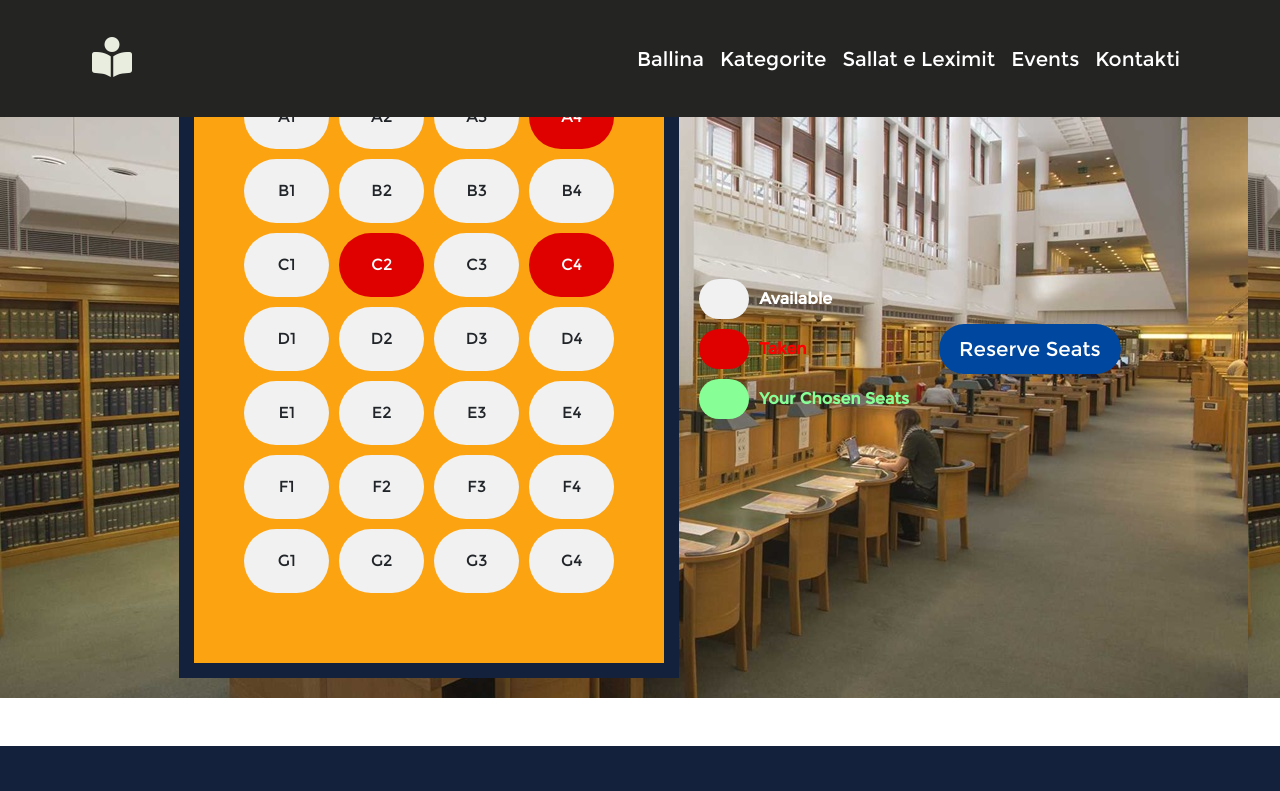
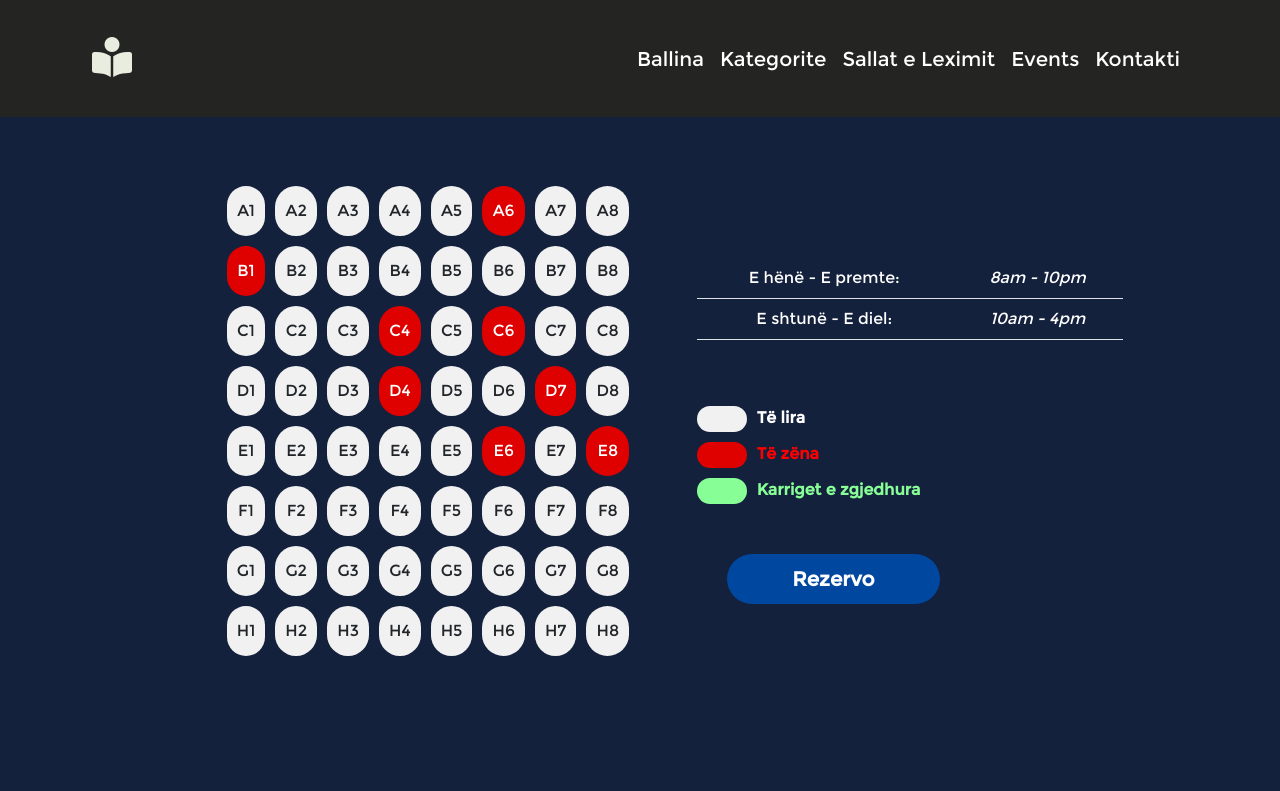
Before and after one commit to BinakuEndri/Biblioteka, a plain HTML site: page seats.html in a window 1280 px wide. Shown: the top 791 px of the page. Drawn offline with nearby package versions, Linux system fonts and the light colour scheme.

Commit message:
Updating seats

```diff
--- a/Script/hover.js
+++ b/Script/hover.js
@@ -17,13 +17,13 @@ window.addEventListener("scroll", function () {
 
 
 var reserve = {
-  // (A) INIT
+
   init : () => {
     // (A1) GET LAYOUT WRAPPER
     let layout = document.getElementById("layout1");
 
     // (A2) GENERATE SEATS
-    for (let i=65; i<=71; i++) { for (let j=1; j<=4; j++) {
+    for (let i=65; i<=72; i++) { for (let j=1; j<=8; j++) {
       let seat = document.createElement("div");
       seat.innerHTML = String.fromCharCode(i) + j;
       seat.className = "seat";
@@ -34,7 +34,7 @@ var reserve = {
     // (A3) FOR DEMO ONLY - RANDOM TAKEN SEATS
     let all = document.querySelectorAll("#layout1 .seat"),
         len = all.length - 1, rnd = [];
-    while (rnd.length != 3) {
+    while (rnd.length != 8) {
       let r = Math.floor(Math.random() * len);
       if (!rnd.includes(r)) { rnd.push(r); }
     }
@@ -55,27 +55,29 @@ var reserve = {
     let selected = document.querySelectorAll("#layout1 .selected");
 
     // (C2) ERROR!
-    if (selected.length == 0) { alert("No seats selected."); }
+    if (selected.length == 0) { alert("Duhet të zgjedhni karrige!"); }
 
     // (C3) SELECTED SEATS
     else {
       // (C3-1) GET SELECTED SEAT NUMBERS
       let seats = [];
       for (let s of selected) { seats.push(s.innerHTML); }
-
-      // (C3-2) DO SOMETHING WITH IT...
-      let data = new FormData();
-      data.append("seats", JSON.stringify(seats));
-      data.append("name", "JON DOE");
-      data.append("email", "JON@DOE.COM");
-      fetch("4-dummy.php", {
-        method: "POST",
-        body : data
-      })
-      .then(res => res.text())
-      .then((txt) => { console.log(txt); });
     }
   }
 };
 
 window.addEventListener("DOMContentLoaded", reserve.init);
+
+
+function animateButton() {
+  var button = document.getElementById("save");
+  button.classList.add("animate");
+  setTimeout(function(){
+    button.classList.remove("animate");
+  }, 300);
+}
+
+document.getElementById("save").addEventListener("click", function(){
+  animateButton();
+  reserve.save();
+});
--- a/Style/seats.css
+++ b/Style/seats.css
@@ -1,8 +1,9 @@
 .seat {
   text-align: center;
-    padding: 20px 10px;
+  padding: 13px 10px;
   border-radius: 50px;
   background: #f1f1f1;
+  cursor: pointer;
 }
 .taken { background: #df0000; color: #fff; }
 .selected { background: #87ff96; }
@@ -11,7 +12,7 @@
 #layout1 {
   max-width: 400px;
   display: grid;
-    grid-template-columns: repeat(4, 1fr);
+  grid-template-columns: repeat(8, 1fr);
   grid-gap: 10px;
   margin-bottom: 20px;
 }
@@ -21,24 +22,19 @@
   display: grid;
   grid-gap: 10px;
   grid-template-columns: 50px auto ;
+
+
 }
 #legend1 .txt {
   display: flex;
-    align-items: center;
+  align-items: left;
 
 }
 
 .txt{
   font-family: "Product Sans",Arial,Helvetica,sans-serif;
   color: white;
-    /* background: ghostwhite;
-            font-size: 12px;
-            padding: 3px;
-            border: 1px solid lightgray;
-            margin: 5px;
-            border-radius: 50px ;
-            display: flex;
-            justify-content: center; */
+
 
 }
 
@@ -56,6 +52,13 @@
 
 }
 
+#save {
+  transition: all 0.1s ease-in-out;
+}
+
+#save.animate {
+  transform: scale(1.1);
+}
 
 
 
@@ -65,9 +68,9 @@
 
 
 .box1{
-    background-color: #FCA311;
+  background-color: #14213D;
   width: 500px;
-    border: 15px solid #14213D;
+
   padding: 50px;
   margin: 20px;
 
--- a/seats.html
+++ b/seats.html
@@ -25,7 +25,7 @@
 
     <title>Document</title>
   </head>
-  <body>
+  <body style="background-color: #14213D;">
     <nav class="navbar fixed-top navbar-expand-lg navbar-dark">
       <div class="container-fluid" style="max-width: 1120px">
         <a class="navbar-brand" href="ballina.html"
@@ -65,7 +65,40 @@
       </div>
     </nav>
 
-   <div class="main-div" style="background-image: url('Foto/bibloteka3.jpg');">
+    <div class="main-div" style=" margin-top: 116px;">
+
+
+
+      <div class="box1">
+         <div id="layout1"></div>
+     </div>
+
+     <div class="col-lg-4 col-md-6 mb-4 mb-md-0">
+
+
+       <table class="table text-center text-white">
+         <tbody class="font-weight-bold">
+           <tr>
+             <td>E hënë - E premte:</td>
+             <td><i>8am - 10pm</i></td>
+           </tr>
+           <tr>
+             <td>E shtunë - E diel:</td>
+             <td><i>10am - 4pm</i></td>
+           </tr>
+
+         </tbody>
+       </table>
+       <div id="legend1" style="padding-top: 50px;">
+         <div class="seat"></div> <div class="txt" style="color: white;"><b>Të lira</b></div>
+         <div class="seat taken"></div> <div class="txt" style="color: red;"><b>Të zëna</b></div>
+         <div class="seat selected"></div> <div class="txt" style="color: #87ff96;"><b>Karriget e zgjedhura</b></div>
+       </div>
+       <div style="padding-top: 50px;">
+       <button class="col-md-6" id="save" onclick="animateButton(); reserve.save();"><b>Rezervo</b></button></div>
+     </div>
+
+ </div>
 
 
 
@@ -74,22 +107,8 @@
 
 
 
-    <div class="box1">
-        <div id="layout1"></div>
+   </div>
 
-      </div>
-
-    <div id="legend1">
-      <div class="seat"></div> <div class="txt" style="color: white;"><b>Available</b></div>
-      <div class="seat taken"></div> <div class="txt" style="color: red;"><b>Taken</b></div>
-      <div class="seat selected"></div> <div class="txt" style="color: #87ff96;"><b>Your Chosen Seats</b></div>
-    </div>
-
-    <button id="save"  onclick="reserve.save()">Reserve Seats</button>
-
-
-
-</div>
 
 
 
```
Lines whose indentation alone changed are shown as unchanged.
